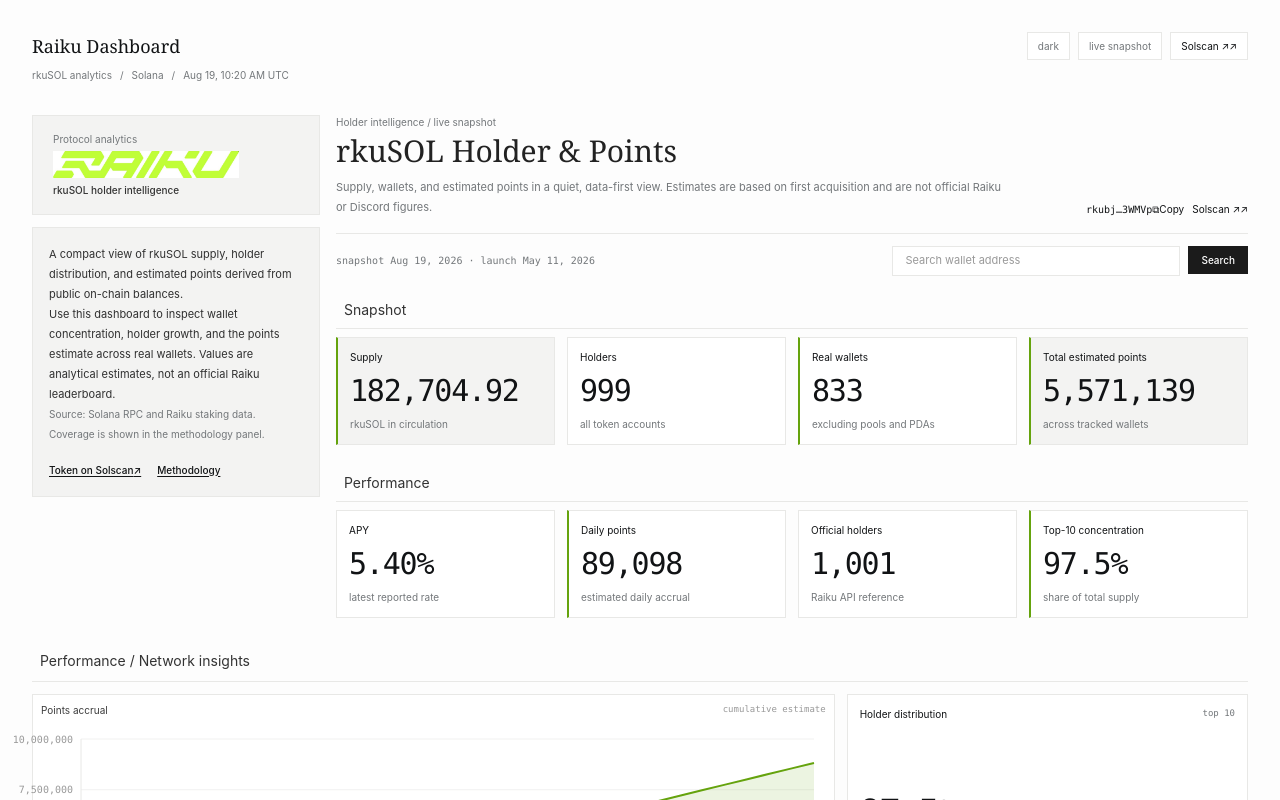
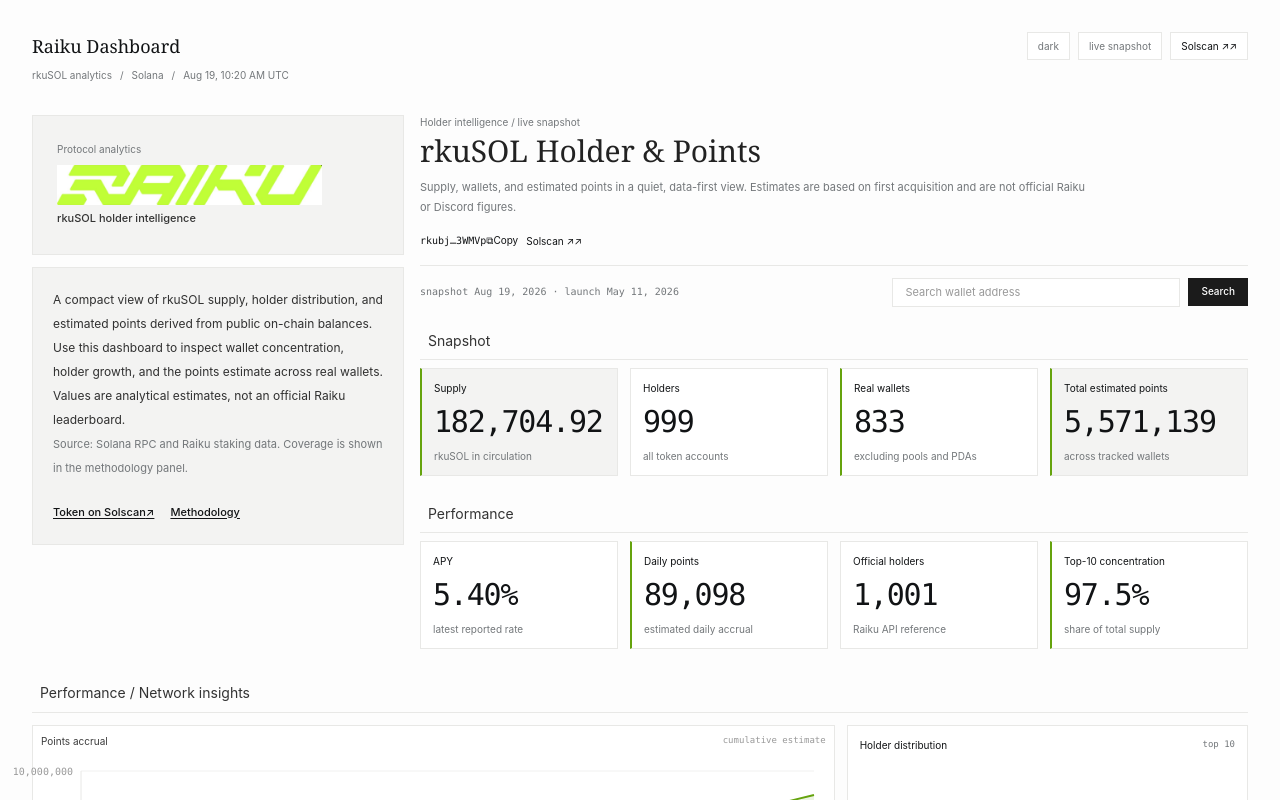
Before and after one commit to yjm26/raiku-dashboard, a React (Vite) app: page / in a window 1280 px wide. Shown: the top 800 px of the page. Built offline with nearby package versions, Linux system fonts and the light colour scheme.

Commit message:
feat: enlarge left protocol panel and aqua holder chart

```diff
--- a/src/app/App.jsx
+++ b/src/app/App.jsx
@@ -26,5 +26,5 @@
     { label: 'Total estimated points', value: formatNumber(stats.totalPoints, { maximumFractionDigits: 0 }), detail: 'across tracked wallets', tone: 'blue', emphasis: true },
   ];
   const secondary = [{ label: 'APY', value: apyLabel, detail: 'latest reported rate' }, { label: 'Daily points', value: formatNumber(stats.dailyPoints, { maximumFractionDigits: 0 }), detail: 'estimated daily accrual', tone: 'green' }, { label: 'Official holders', value: formatNumber(stats.officialHolders, { maximumFractionDigits: 0 }), detail: 'Raiku API reference' }, { label: 'Top-10 concentration', value: stats.top10Share == null ? '—' : `${formatNumber(stats.top10Share, { maximumFractionDigits: 1 })}%`, detail: 'share of total supply', tone: 'amber' }];
-  return <AppShell><TopBar snapshot={snapshot} /><div className="mt-4 grid gap-4 lg:grid-cols-[minmax(280px,0.48fr)_minmax(0,1.52fr)]"><ProtocolInfo snapshot={snapshot} /><main className="app-main min-w-0" aria-busy="false"><DashboardHeader snapshot={snapshot} /><MetricGroup primary={primary} secondary={secondary} /></main></div><InsightGrid snapshot={snapshot} /><WalletSearch rows={snapshot.realRows} /><DataSection rows={snapshot.realRows} /><MethodologyNote coverage={snapshot.coverage} /></AppShell>;
+  return <AppShell><TopBar snapshot={snapshot} /><div className="mt-4 grid gap-4 lg:grid-cols-[minmax(340px,0.62fr)_minmax(0,1.38fr)]"><ProtocolInfo snapshot={snapshot} /><main className="app-main min-w-0" aria-busy="false"><DashboardHeader snapshot={snapshot} /><MetricGroup primary={primary} secondary={secondary} /></main></div><InsightGrid snapshot={snapshot} /><WalletSearch rows={snapshot.realRows} /><DataSection rows={snapshot.realRows} /><MethodologyNote coverage={snapshot.coverage} /></AppShell>;
 }
--- a/src/app/components/ProtocolInfo.jsx
+++ b/src/app/components/ProtocolInfo.jsx
@@ -3,21 +3,19 @@
 export default function ProtocolInfo({ snapshot }) {
   const mint = snapshot?.mint ?? '';
   return <aside aria-label="Raiku protocol information" className="grid content-start gap-3">
-    <section className="flex min-h-[100px] items-center border border-rule bg-surface-muted px-5 py-3">
+    <section className="flex min-h-[140px] items-center border border-rule bg-surface-muted px-6 py-5">
       <div>
         <p className="m-0 text-[10px] text-muted">Protocol analytics</p>
-        {/* Raiku logo — light mode */}
-        <img src="/raiku-logo.jpg" alt="Raiku" className="mt-1 h-7 w-auto max-w-[240px] object-contain dark:hidden" />
-        {/* Text fallback — dark mode */}
-        <h2 className="m-0 mt-1 hidden text-4xl font-bold tracking-[-0.04em] text-ink dark:block">Raiku</h2>
-        <p className="m-0 mt-1 text-[10px] font-medium text-[#333] dark:text-muted">rkuSOL holder intelligence</p>
+        <img src="/raiku-logo.jpg" alt="Raiku" className="mt-2 h-10 w-auto max-w-[280px] object-contain dark:hidden" />
+        <h2 className="m-0 mt-2 hidden text-5xl font-bold tracking-[-0.04em] text-ink dark:block">Raiku</h2>
+        <p className="m-0 mt-1.5 text-[11px] font-medium text-[#333] dark:text-muted">rkuSOL holder intelligence</p>
       </div>
     </section>
-    <section className="border border-rule bg-surface-muted p-4 text-[11px] leading-5 text-[#303030] dark:text-muted">
+    <section className="border border-rule bg-surface-muted p-5 text-xs leading-6 text-[#303030] dark:text-muted">
       <p className="mt-0">A compact view of rkuSOL supply, holder distribution, and estimated points derived from public on-chain balances.</p>
       <p>Use this dashboard to inspect wallet concentration, holder growth, and the points estimate across real wallets. Values are analytical estimates, not an official Raiku leaderboard.</p>
-      <p className="mb-0 text-[10px] text-muted">Source: Solana RPC and Raiku staking data. Coverage is shown in the methodology panel.</p>
-      <div className="mt-4 flex flex-wrap gap-x-4 gap-y-2 text-[10px] font-medium">
+      <p className="mb-0 text-[11px] text-muted">Source: Solana RPC and Raiku staking data. Coverage is shown in the methodology panel.</p>
+      <div className="mt-5 flex flex-wrap gap-x-4 gap-y-2 text-[11px] font-medium">
         <ExternalLink aria-label="View token on Solscan" className="text-ink underline underline-offset-2" href={mint ? `https://solscan.io/token/${mint}` : 'https://solscan.io'}>Token on Solscan</ExternalLink>
         <a className="text-ink underline underline-offset-2" href="#methodology">Methodology</a>
       </div>
--- a/src/styles/tokens.css
+++ b/src/styles/tokens.css
@@ -13,7 +13,7 @@
   --radius: 2px;
   /* charts — light */
   --chart-points: #65a30d;
-  --chart-holders: #252525;
+  --chart-holders: #01ffd9;
   --chart-grid: #f1f1f0;
   --chart-axis: #e8e8e6;
   --chart-tick: #999;
@@ -32,7 +32,7 @@
   --accent-soft: #1c2410;
   /* charts — dark */
   --chart-points: #c0ff38;
-  --chart-holders: #fdfdfd;
+  --chart-holders: #01ffd9;
   --chart-grid: #1c201e;
   --chart-axis: #2a2e2c;
   --chart-tick: #7a7f7a;
```
